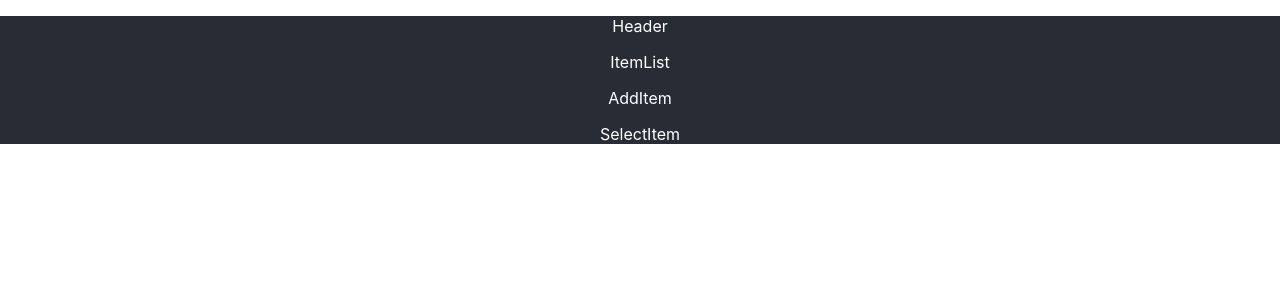
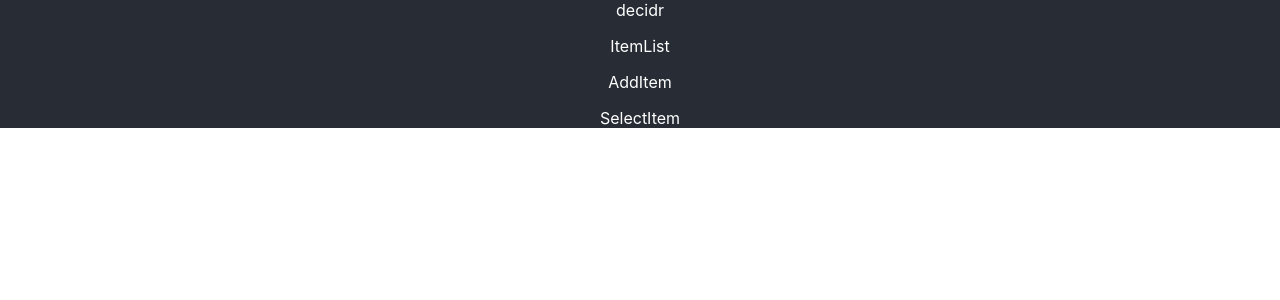
Before and after one commit to xmercado/decidr, a React (Create React App) app: page / in a window 1280 px wide. Shown: the top 300 px of the page. Built offline with nearby package versions, Linux system fonts and the light colour scheme.

Commit message:
refactor(header): move header from app to header

```diff
--- a/src/components/Header.js
+++ b/src/components/Header.js
@@ -1,9 +1,7 @@
-import React, { useState } from "react";
-
 export default function Header() {
     return (
-        <div>
-            <p>Header</p>
-        </div>
+        <header>
+            decidr
+        </header>
     );
 }
```
